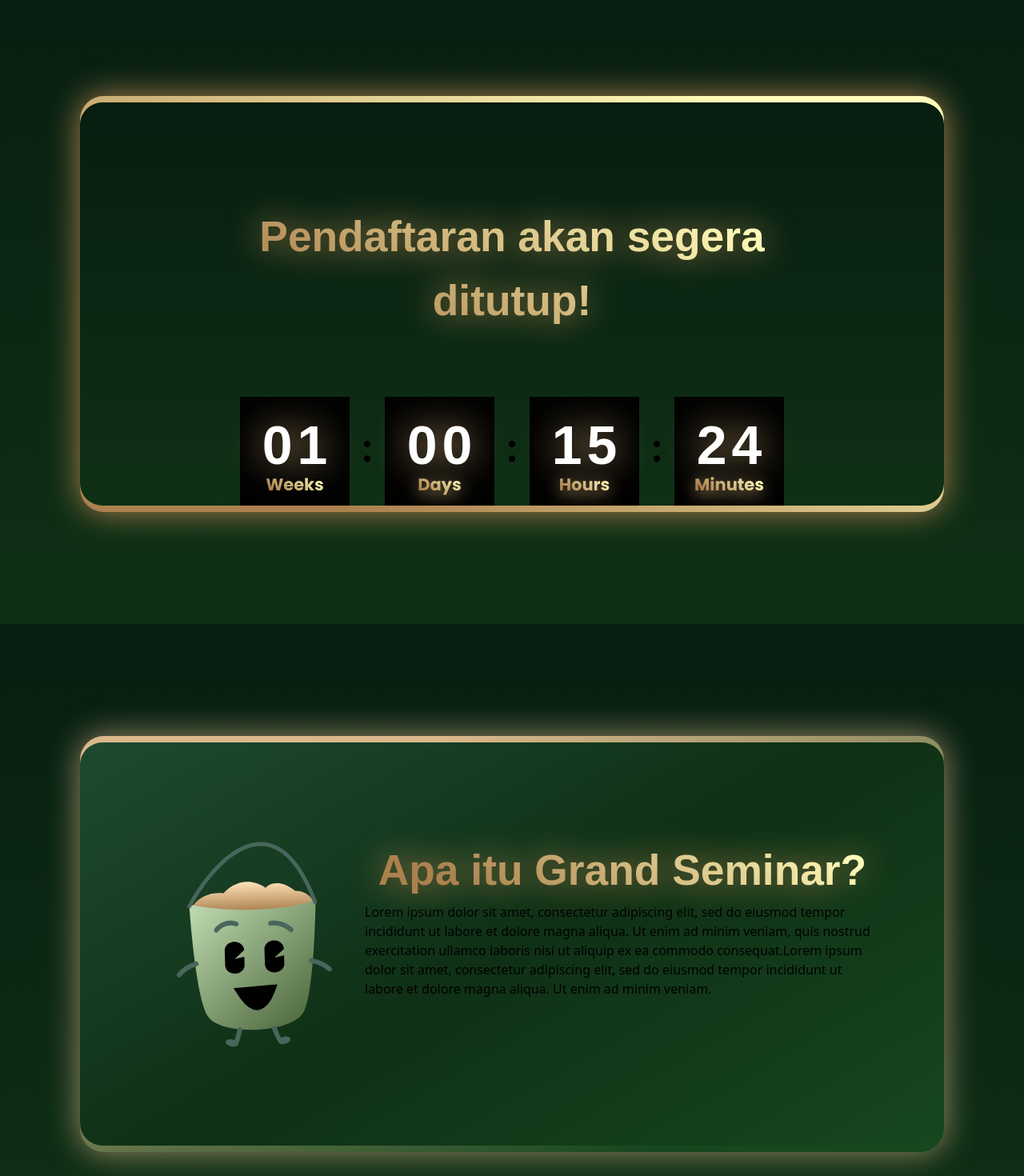
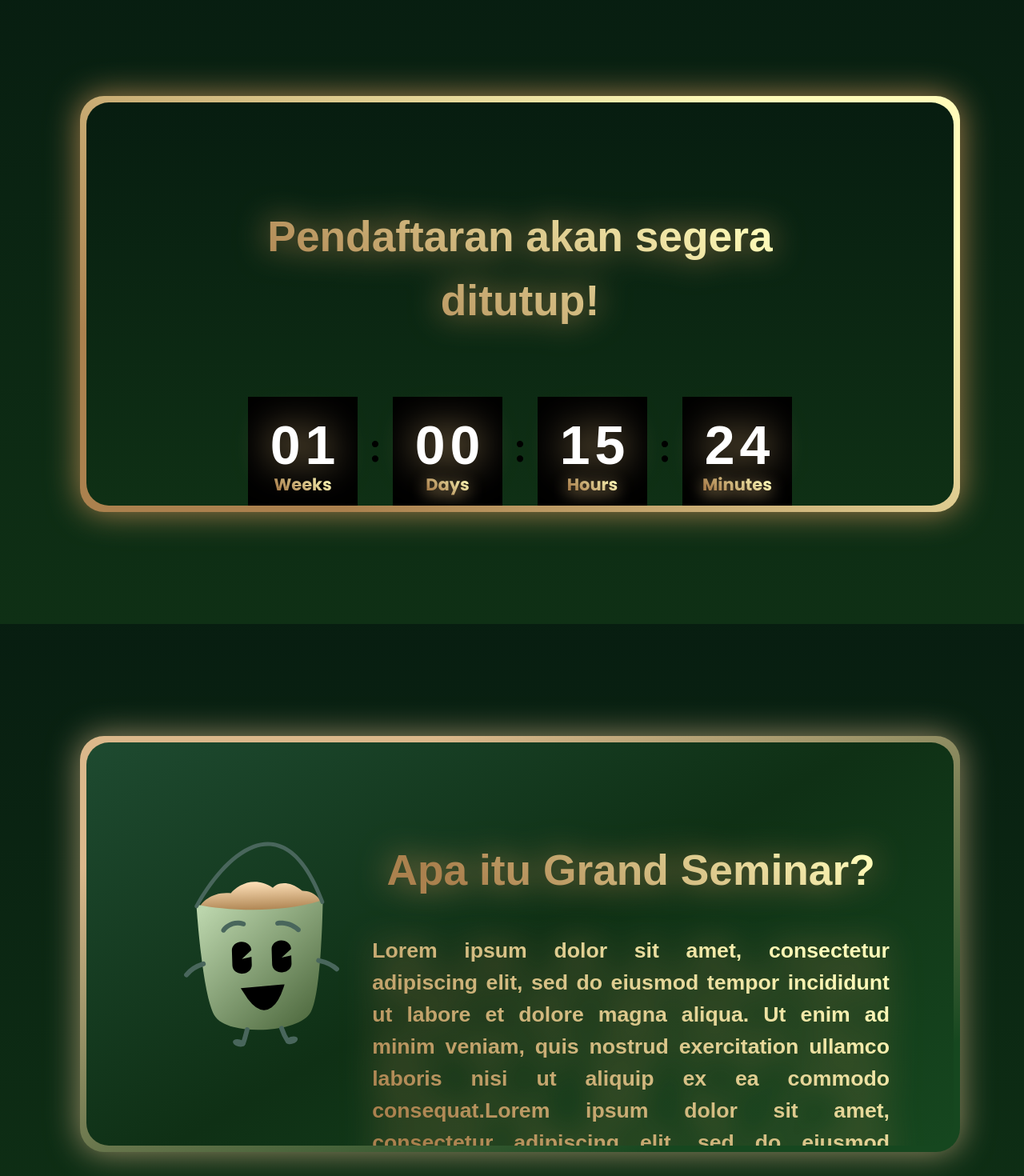
Before and after one commit to Sandbox-by-IEEE/SandboxIEEE, a Next.js app: page /GrandSeminar in a window 1280 px wide. Shown: the part 700-2170 px from the top of the page at 80% size. Built offline with nearby package versions, Linux system fonts and the light colour scheme; a web font is replaced by a local one.

Commit message:
fix: fix malfunction caused by conlict tailwind classes

```diff
--- a/src/app/(site)/GrandSeminar/page.tsx
+++ b/src/app/(site)/GrandSeminar/page.tsx
@@ -28,8 +28,8 @@ export default function GrandSeminar() {
       </section>
 
       <section className='Section w-full h-[calc(100vh)] pl-[100px] pr-[100px] bg-gradient-to-b from-[rgba(7,29,16,0.45)] to-[#0F3015] bg-cover flex overflow-hidden'>
-        <div className='containerLuar m-auto w-[100vw] max-w-[75vw] h-[65%] rounded-[30px] bg-gradient-brown flex min-w-fit drop-shadow-[0_0px_20px_rgba(171,129,78,1)]'>
-          <div className='containerdalam m-auto w-[calc(100%-16px)] h-[calc(100%-16px)] rounded-[28px] bg-gradient-to-b from-[rgba(7,29,16)] to-[#0F3015] overflow-hidden flex flex-col items-center p-32 min-w-fit'>
+        <div className='containerLuar m-auto w-full h-[65%] rounded-[30px] bg-gradient-brown flex min-w-[1100px] drop-shadow-[0_0px_20px_rgba(171,129,78,1)]'>
+          <div className='containerdalam m-auto w-[calc(100%-16px)] h-[calc(100%-16px)] rounded-[28px] bg-gradient-to-b from-[rgba(7,29,16)] to-[#0F3015] overflow-hidden flex flex-col items-center p-32'>
             <h1 className='title font-museo-muderno text-center w-full font-bold text-[40pt] bg-gradient-brown text-transparent bg-clip-text drop-shadow-[0_0px_20px_rgba(171,129,78,1)] mb-20'>
               Pendaftaran akan segera ditutup!
             </h1>
@@ -54,9 +54,9 @@ export default function GrandSeminar() {
         </div>
       </section>
 
-      <section className='Section w-[full] h-[calc(100vh)] pl-[100px] pr-[100px] bg-gradient-to-b from-[rgba(7,29,16,0.45)] to-[#0F3015] bg-cover flex overflow-hidden'>
-        <div className='containerLuar m-auto w-[full] max-w-[75vw] h-[65%] rounded-[30px] bg-gradient-light-brown flex min-w-fit drop-shadow-[0_0px_20px_rgba(219,184,139,0.7)]'>
-          <div className='containerdalam m-auto w-[calc(100%-16px)] h-[calc(100%-16px)] rounded-[28px] bg-gradient-light-cards flex items-center p-20 min-w-fit overflow-hidden'>
+      <section className='Section w-full h-[calc(100vh)] pl-[100px] pr-[100px] bg-gradient-to-b from-[rgba(7,29,16,0.45)] to-[#0F3015] bg-cover flex overflow-hidden'>
+        <div className='containerLuar m-auto w-full min-w-[1100px] h-[65%] rounded-[30px] bg-gradient-light-brown flex drop-shadow-[0_0px_20px_rgba(219,184,139,0.7)]'>
+          <div className='containerdalam m-auto w-[calc(100%-16px)] h-[calc(100%-16px)] rounded-[28px] bg-gradient-light-cards flex items-center p-20 overflow-hidden'>
             <div className='ImageSection h-full w-[30%] flex'>
               <Image
                 src={'/mascot.svg'}
@@ -70,7 +70,7 @@ export default function GrandSeminar() {
               <div className='font-museo-muderno w-full text-center font-bold text-[40pt] bg-gradient-brown text-transparent bg-clip-text drop-shadow-[0_0px_20px_rgba(171,129,78,1)] pt-10'>
                 Apa itu Grand Seminar?
               </div>
-              <p>
+              <p className='font-museo-muderno w-full text-justify font-bold text-[20pt] bg-gradient-brown text-transparent bg-clip-text drop-shadow-[0_0px_20px_rgba(171,129,78,1)] pt-10'>
                 Lorem ipsum dolor sit amet, consectetur adipiscing elit, sed do
                 eiusmod tempor incididunt ut labore et dolore magna aliqua. Ut
                 enim ad minim veniam, quis nostrud exercitation ullamco laboris
```
